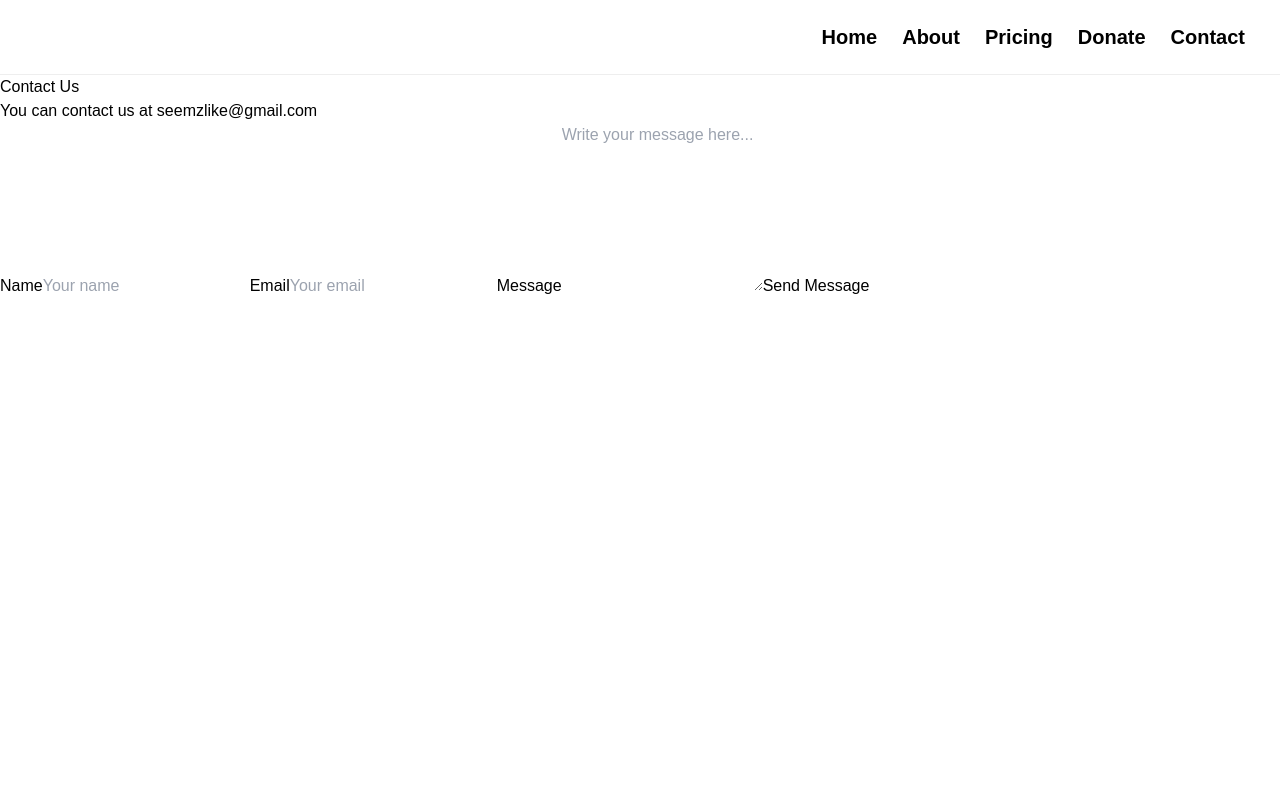
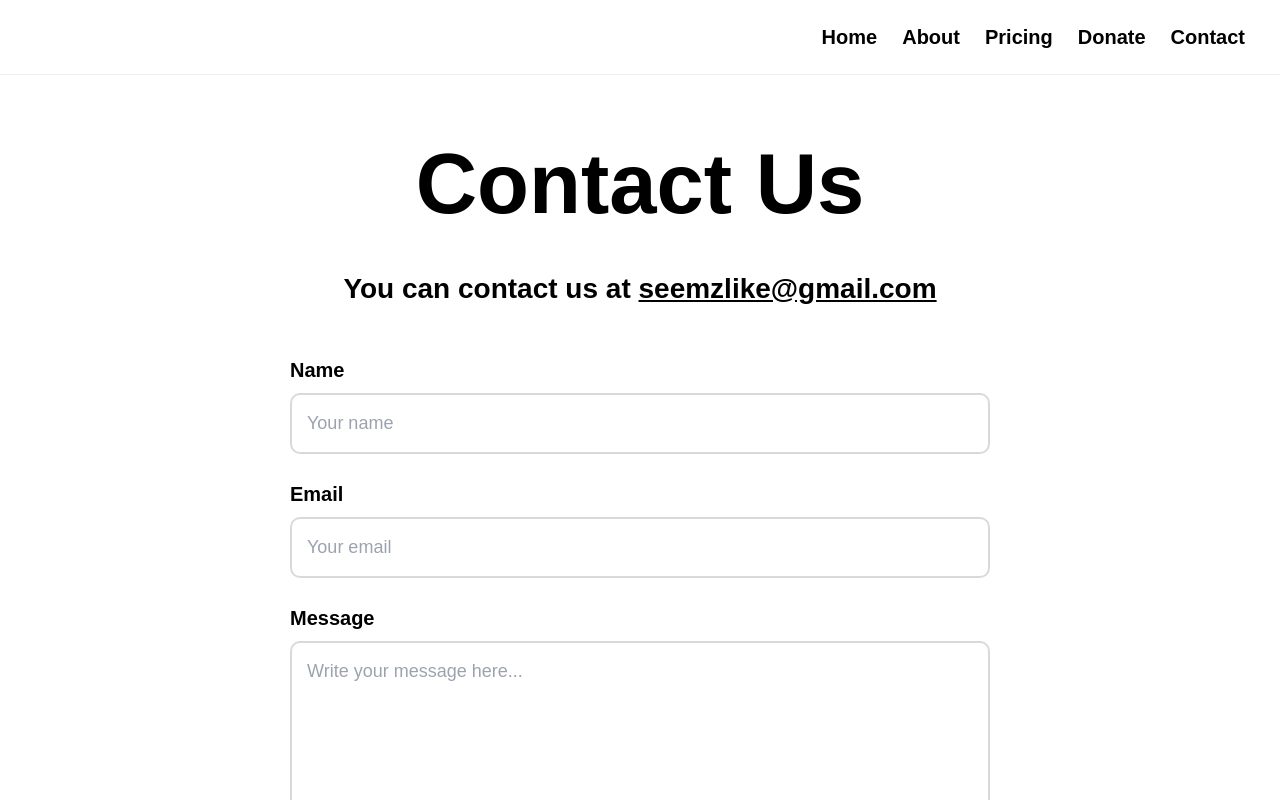
Before and after one commit to H4CK3R1010/Seemz-Like-Magazine, a Next.js app: page /contact in a window 1280 px wide. Shown: the top 800 px of the page. Built offline with nearby package versions, Linux system fonts and the light colour scheme.

Commit message:
Style Contact page and form

```diff
--- a/app/globals.css
+++ b/app/globals.css
@@ -204,10 +204,6 @@ nav a:hover {
 }
 
 
-/* =========================
-   PRINT BUTTON
-========================= */
-
 .printButton {
   background: linear-gradient(
     90deg,
@@ -216,10 +212,6 @@ nav a:hover {
   );
 }
 
-
-/* =========================
-   DIGITAL BUTTON
-========================= */
 
 .digitalButton {
   background: linear-gradient(
@@ -441,7 +433,7 @@ nav a:hover {
 
   text-align: center;
 
-  padding: 45px 30px 60px;
+  padding: 35px 30px 50px;
 }
 
 
@@ -452,7 +444,7 @@ nav a:hover {
 
   color: black;
 
-  margin: 0 0 20px;
+  margin: 0 0 15px;
 }
 
 
@@ -474,7 +466,7 @@ nav a:hover {
 ========================= */
 
 .rolesBox {
-  margin-top: 30px;
+  margin-top: 25px;
 
   text-align: center;
 }
@@ -497,6 +489,147 @@ nav a:hover {
   padding: 0;
 
   margin: 0;
+}
+
+
+/* =========================
+   CONTACT PAGE
+========================= */
+
+.contactPage {
+  min-height: calc(100vh - 75px);
+
+  display: flex;
+
+  flex-direction: column;
+
+  align-items: center;
+
+  text-align: center;
+
+  padding: 45px 20px 80px;
+}
+
+
+.contactPage h1 {
+  margin: 0 0 20px;
+
+  font-size: clamp(55px, 7vw, 85px);
+
+  font-weight: bold;
+
+  color: black;
+}
+
+
+.contactEmail {
+  margin: 0 0 45px;
+
+  font-size: 28px;
+
+  font-weight: bold;
+
+  color: black;
+}
+
+
+.contactEmail a {
+  color: black;
+
+  text-decoration: underline;
+}
+
+
+.contactForm {
+  width: 100%;
+
+  max-width: 700px;
+
+  display: flex;
+
+  flex-direction: column;
+
+  text-align: left;
+}
+
+
+.contactForm label {
+  margin-bottom: 8px;
+
+  font-size: 20px;
+
+  font-weight: bold;
+
+  color: black;
+}
+
+
+.contactForm input,
+.contactForm textarea {
+  width: 100%;
+
+  padding: 15px;
+
+  margin-bottom: 25px;
+
+  border: 2px solid #d9d9d9;
+
+  border-radius: 10px;
+
+  background: white;
+
+  color: black;
+
+  font-family: Arial, Helvetica, sans-serif;
+
+  font-size: 18px;
+
+  outline: none;
+}
+
+
+.contactForm input:focus,
+.contactForm textarea:focus {
+  border-color: #999999;
+}
+
+
+.contactForm textarea {
+  resize: vertical;
+
+  min-height: 150px;
+}
+
+
+.contactForm button {
+  align-self: center;
+
+  padding: 16px 40px;
+
+  border: none;
+
+  border-radius: 12px;
+
+  background: black;
+
+  color: white;
+
+  font-size: 20px;
+
+  font-weight: bold;
+
+  cursor: pointer;
+
+  transition:
+    transform 0.2s ease,
+    opacity 0.2s ease;
+}
+
+
+.contactForm button:hover {
+  transform: translateY(-2px);
+
+  opacity: 0.8;
 }
 
 
@@ -637,4 +770,23 @@ nav a:hover {
     font-size: 26px;
   }
 
+
+  .contactPage {
+    padding: 35px 20px 60px;
+  }
+
+
+  .contactPage h1 {
+    font-size: 55px;
+
+    margin-bottom: 15px;
+  }
+
+
+  .contactEmail {
+    font-size: 21px;
+
+    margin-bottom: 35px;
+  }
+
 }
```
